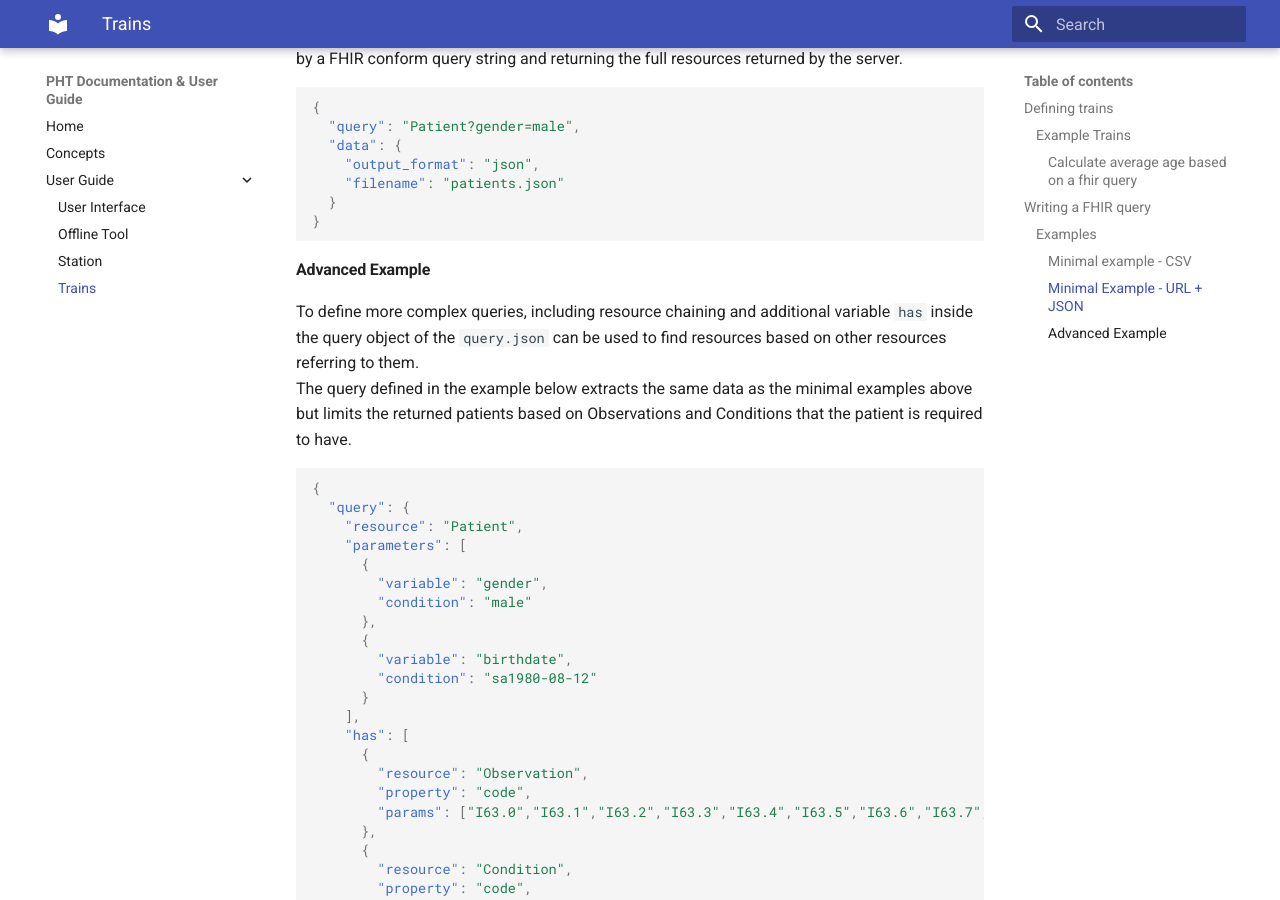
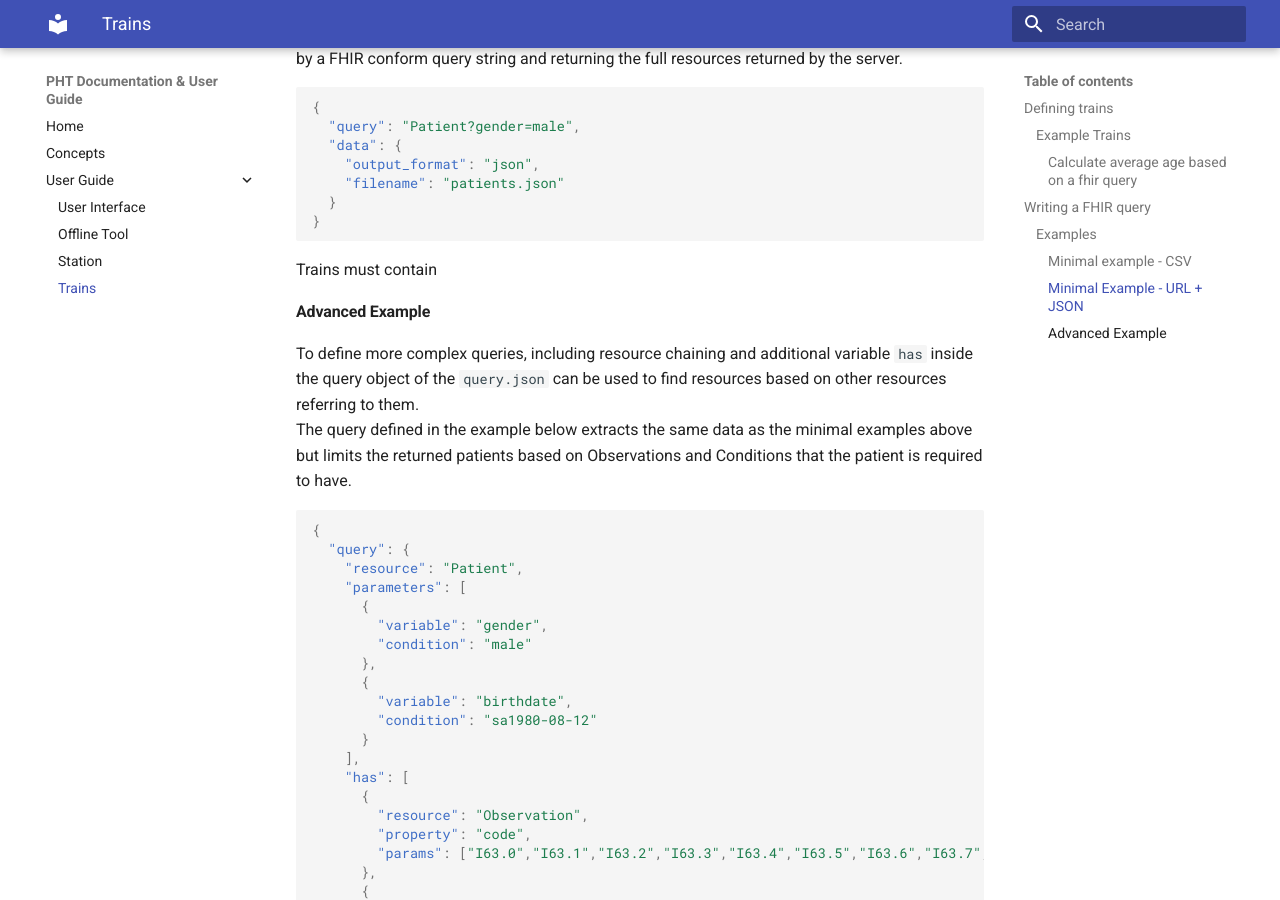
Before and after one commit to PHT-Medic/documentation, an MkDocs documentation site: the page built from docs/trains.md, in a window 1280 px wide and 900 px high, scrolled down 2747 px. Built offline with MkDocs 1.6.1 and Material for MkDocs 9.7.7, drawn with Linux system fonts in a browser that asks for light colours.

Commit message:
test commit

````diff
--- a/docs/trains.md
+++ b/docs/trains.md
@@ -133,6 +133,8 @@ string and returning the full resources returned by the server.
 }
 ```
 
+Trains must contain
+
 
 #### Advanced Example
 To define more complex queries, including resource chaining and additional variable `has` inside the query object
````
